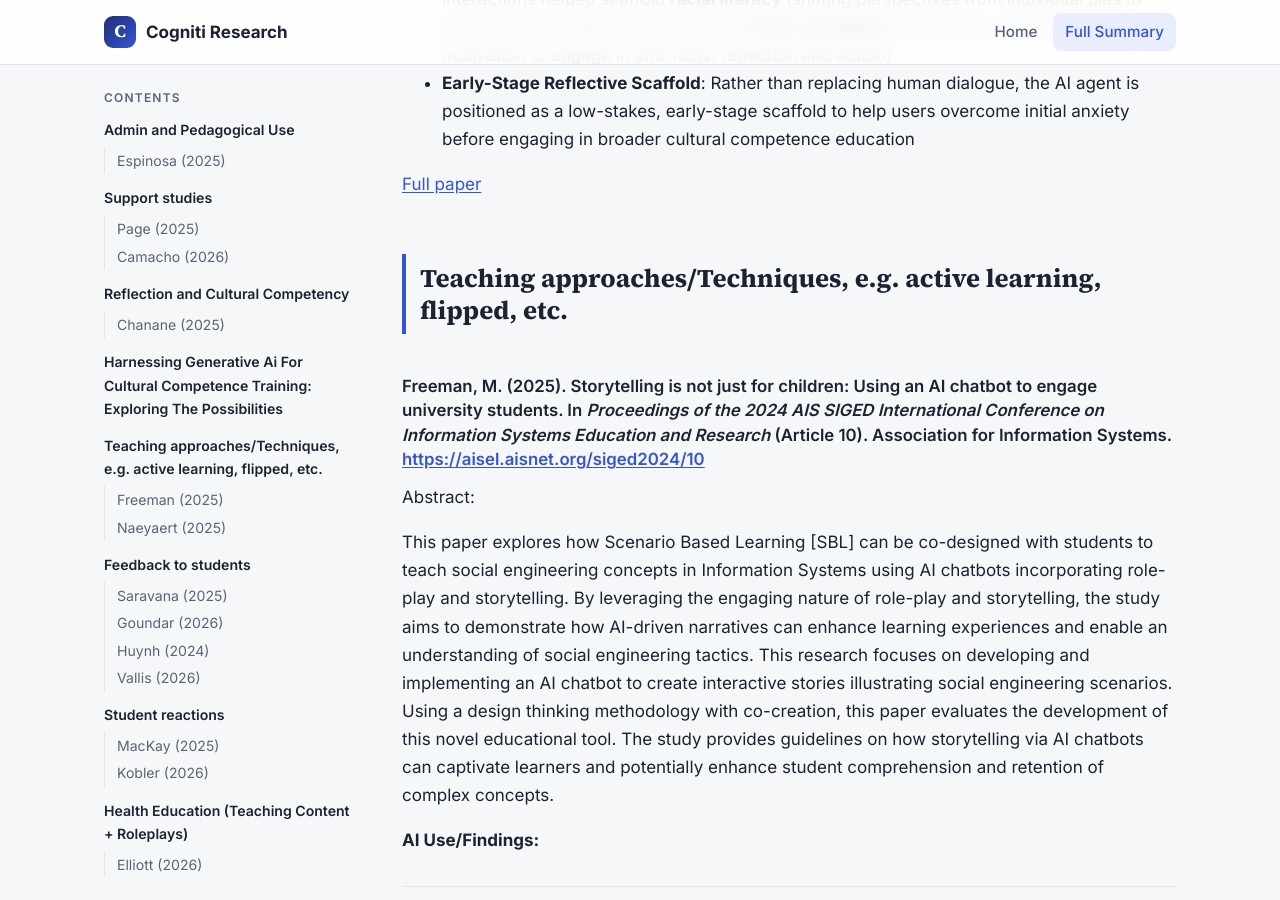
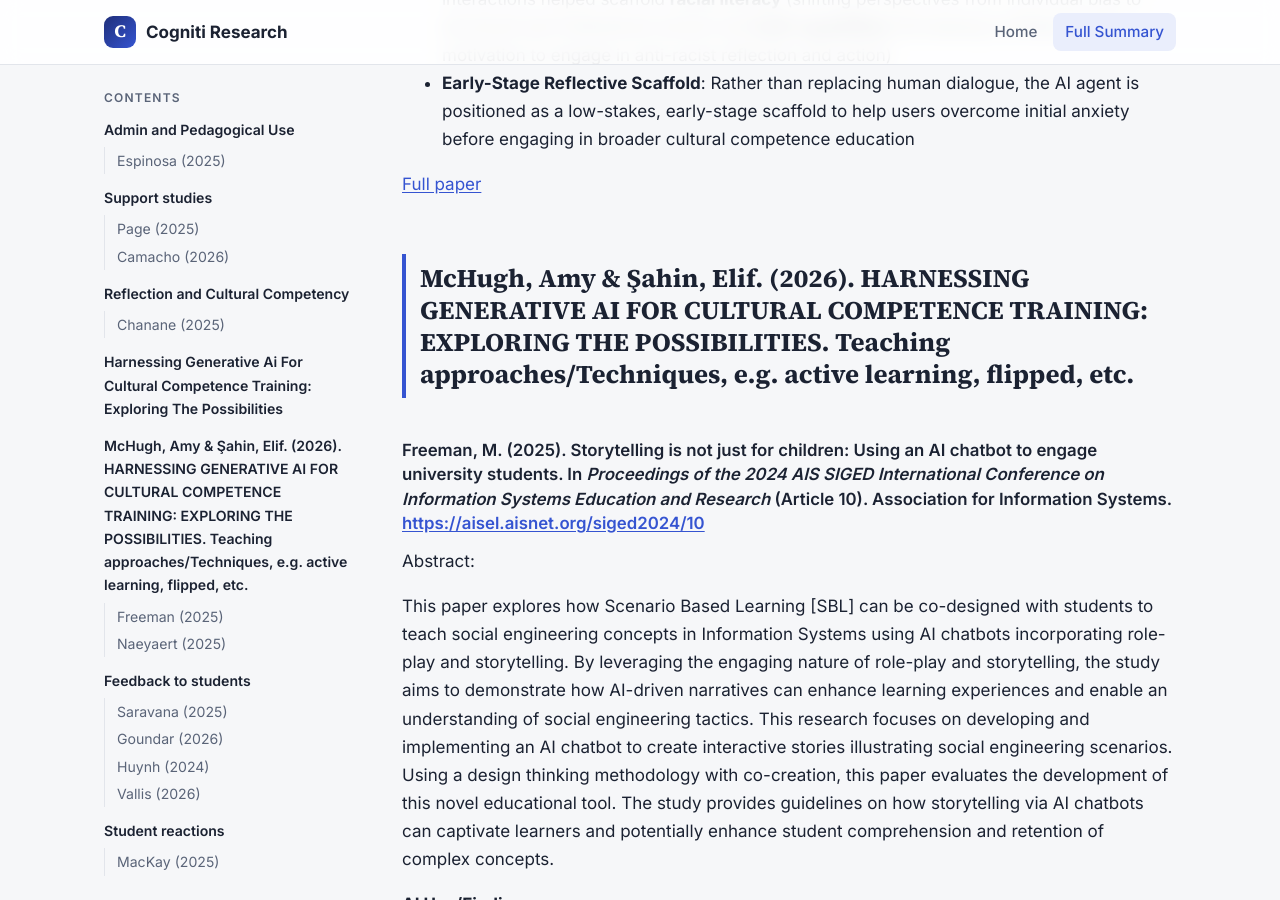
Before and after one commit to Cogniti-Research/test, a Jekyll site: the page built from Summary of Cogniti Empirical studies/Summary of Cogniti Empirical studies.md, in a window 1280 px wide and 900 px high, scrolled down 6571 px. Built offline with Jekyll 4.4.1, drawn with Linux system fonts in a browser that asks for light colours.

Commit message:
vault backup: 2026-10-29 20:26:35

```diff
--- a/Summary of Cogniti Empirical studies/Summary of Cogniti Empirical studies.md
+++ b/Summary of Cogniti Empirical studies/Summary of Cogniti Empirical studies.md
@@ -115,7 +115,7 @@ In this paper we share the findings from our pilot study evaluating the use of a
 - **Early-Stage Reflective Scaffold**: Rather than replacing human dialogue, the AI agent is positioned as a low-stakes, early-stage scaffold to help users overcome initial anxiety before engaging in broader cultural competence education
 
 [Full paper ](https://www.researchgate.net/publication/400899762_HARNESSING_GENERATIVE_AI_FOR_CULTURAL_COMPETENCE_TRAINING_EXPLORING_THE_POSSIBILITIES)
-## Teaching approaches/Techniques, e.g. active learning, flipped, etc.
+## McHugh, Amy & Şahin, Elif. (2026). HARNESSING GENERATIVE AI FOR CULTURAL COMPETENCE TRAINING: EXPLORING THE POSSIBILITIES. Teaching approaches/Techniques, e.g. active learning, flipped, etc.
 
 ### Freeman, M. (2025). Storytelling is not just for children: Using an AI chatbot to engage university students. In _Proceedings of the 2024 AIS SIGED International Conference on Information Systems Education and Research_ (Article 10). Association for Information Systems. [https://aisel.aisnet.org/siged2024/10](https://aisel.aisnet.org/siged2024/10)
 
```
